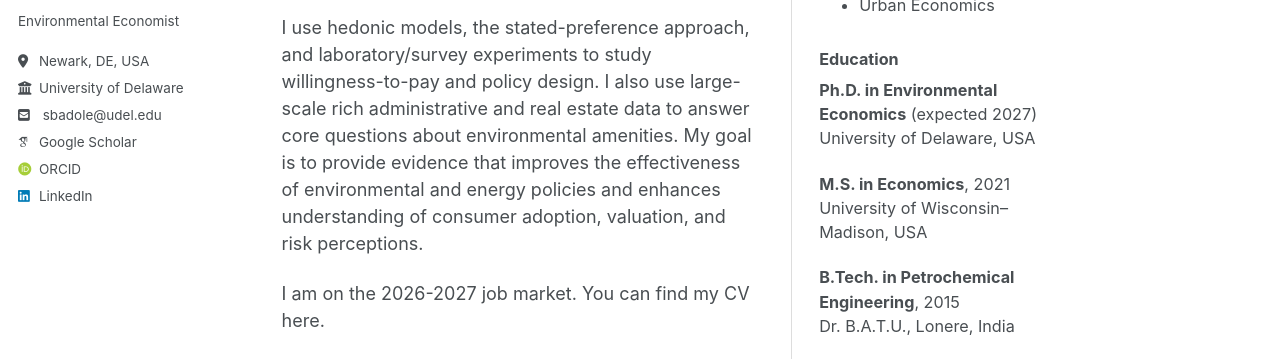
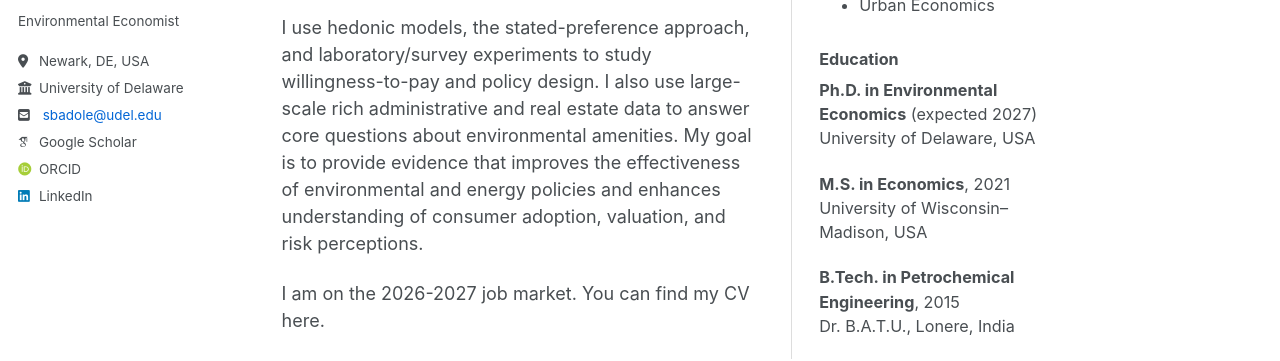
Before and after one commit to sachin-b-badole/sachin-b-badole.github.io, a Jekyll site: the page built from _pages/about.md, in a window 1280 px wide. Shown: the part 315-676 px from the top of the page. Built offline with Jekyll 4.4.1, drawn with Linux system fonts in a browser that asks for light colours; some web fonts are replaced; a script bundle is joined from its source files by our own code; library files that are not in the unit come from our copies.

Commit message:
Update custom.css

```diff
--- a/assets/css/custom.css
+++ b/assets/css/custom.css
@@ -104,6 +104,11 @@ img {
   margin-right: 4px;
 }
 
+/*Change email id color*/
+.author-email-line a {
+  color: #0366d6 !important;   /* GitHub blue */
+}
+
 
 
 
```
